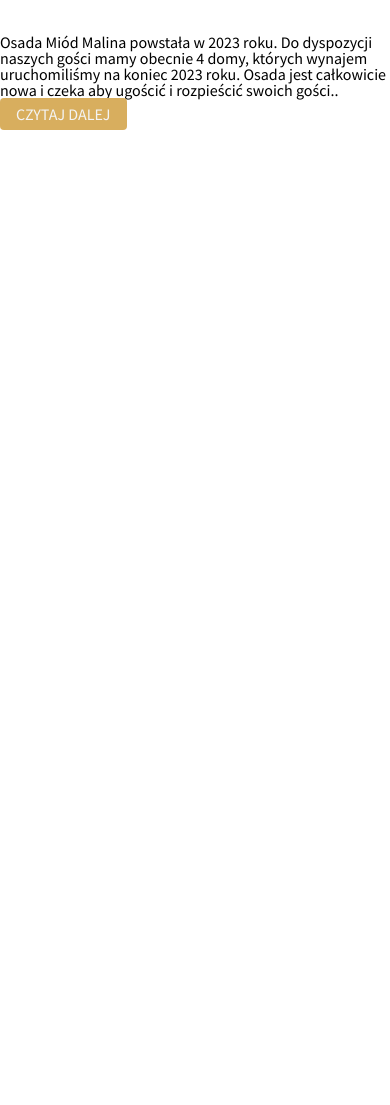
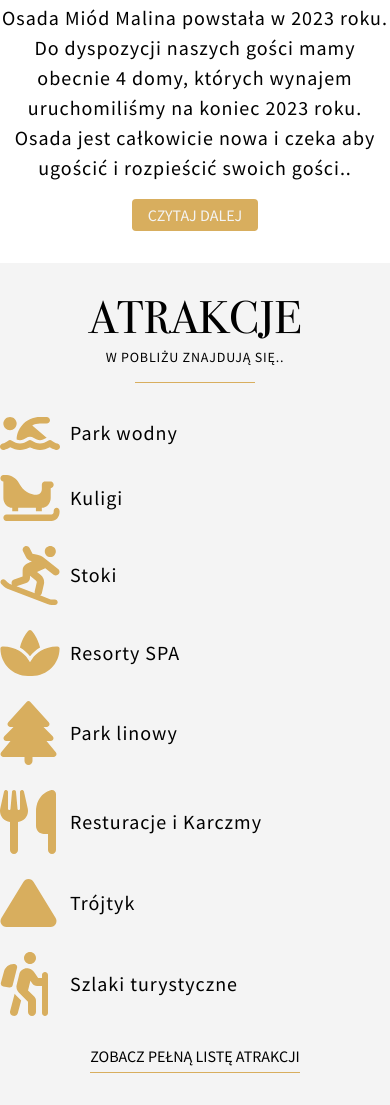
Before and after one commit to Iryna-Ozerova/holiday-resort, a plain HTML site: page index.html in a window 390 px wide. Shown: the part 1043-2148 px from the top of the page. Before the commit the page ends 1205 px from the top, so only its background shows below. Drawn offline with Linux system fonts and the light colour scheme.

Commit message:
add activities-section

```diff
--- a/css/styles.css
+++ b/css/styles.css
@@ -64,6 +64,7 @@ body {
 
 .header-block__text {
   letter-spacing: 0.8px;
+  line-height: 1.2;
   text-transform: uppercase;
 }
 
@@ -74,6 +75,13 @@ body {
 @media (max-width: 767.98px) {
   .header-block__title {
     font-size: 46px;
+  }
+  .header-block::after {
+    margin-top: 16px;
+  }
+
+  .header-block__text {
+    font-size: 14px;
   }
 }
 
@@ -195,10 +203,140 @@ body {
 }
 
 .about__content {
+  max-width: 600px;
+  margin: 0 auto;
+  text-align: center;
 }
 .about__text {
+  letter-spacing: 1px;
+  line-height: 1.5;
+  font-size: 20px;
+}
+
+.about__text:not(:last-child) {
+  margin-bottom: 32px;
+}
+
+.about__text p:not(:last-child) {
+  margin-bottom: 10px;
 }
 .about__button {
 }
 .button {
 }
+
+@media (max-width: 767.98px) {
+  .about__text {
+    font-style: 16px;
+  }
+
+  .about__text:not(:last-child) {
+    margin-bottom: 16px;
+  }
+
+  .about__header {
+    margin-bottom: 16px;
+  }
+}
+
+/*----------------*/
+
+.activities {
+  background: #f4f4f4;
+}
+.activities-container {
+  display: flex;
+  flex-direction: column;
+  gap: 64px;
+  align-items: center;
+}
+.activities__header {
+}
+
+.activities__items {
+  max-width: 930px;
+  margin: 0 auto;
+  align-self: stretch;
+  display: flex;
+  justify-content: center;
+  flex-wrap: wrap;
+  column-gap: 128px;
+  row-gap: 96px;
+}
+.activities__item {
+  text-align: center;
+  flex: 0 1 auto;
+  display: flex;
+  flex-direction: column;
+  justify-content: space-between;
+}
+.item-activities {
+}
+
+.item-activities__image {
+  flex-grow: 1;
+}
+.item-activities__icon {
+  max-width: 100%;
+}
+
+.item-activities__image:not(:last-child) {
+  margin-bottom: 16px;
+}
+.item-activities__label {
+  letter-spacing: 1px;
+  font-size: 20px;
+}
+.activities__link {
+  padding-bottom: 8px;
+  border-bottom: 1px solid #d8ae5e;
+  transition: all 0.3s;
+}
+
+@media (any-hover: hover) {
+  .activities__link:hover {
+    border-bottom: 1px solid #000;
+  }
+}
+
+@media (max-width: 991.98px) {
+  .activities__items {
+    row-gap: 50px;
+    column-gap: 80px;
+  }
+  .activities-container {
+    gap: 44px;
+  }
+}
+
+@media (max-width: 767.98px) {
+  .activities__items {
+    row-gap: 30px;
+    column-gap: 50px;
+  }
+  .activities-container {
+    gap: 32px;
+  }
+}
+
+@media (max-width: 430px) {
+  .activities__items {
+    justify-content: flex-start;
+    row-gap: 25px;
+    column-gap: 20px;
+  }
+  .activities__item {
+    text-align: left;
+    flex-direction: row;
+    align-items: center;
+    justify-content: flex-start;
+    column-gap: 10px;
+    flex: 1 1 100%;
+  }
+  .item-activities__image {
+    flex: 0 0 60px;
+  }
+  .item-activities__image:not(:last-child) {
+    margin-bottom: 0px;
+  }
+}
--- a/index.html
+++ b/index.html
@@ -56,6 +56,52 @@
             <a href="#" class="about__button button">CZYTAJ DALEJ</a>
         </div>
     </section>
+    <section class="page__activities activities">
+        <div class="activities-container">
+            <div class="activities__header header-block">
+                <h2 class="header-block__title">ATRAKCJE</h2>
+                <div class="header-block__text">
+                    <p>W POBLIŻU ZNAJDUJĄ SIĘ..</p>
+                </div>
+            </div>
+                <div class="activities__items">
+                    <div class="activities__item item-activities">
+                        <div class="item-activities__image"><img class="item-activities__icon" src="img/activities/01.svg" alt="image"></div>
+                        <div class="item-activities__label">Park wodny</div>
+                    </div>
+                    <div class="activities__item item-activities">
+                        <div class="item-activities__image"><img class="item-activities__icon" src="img/activities/02.svg" alt="image"></div>
+                        <div class="item-activities__label">Kuligi</div>
+                    </div>
+                    <div class="activities__item item-activities">
+                        <div class="item-activities__image"><img class="item-activities__icon" src="img/activities/03.svg" alt="image"></div>
+                        <div class="item-activities__label">Stoki</div>
+                    </div>
+                    <div class="activities__item item-activities">
+                        <div class="item-activities__image"><img class="item-activities__icon" src="img/activities/04.svg" alt="image"></div>
+                        <div class="item-activities__label">Resorty SPA</div>
+                    </div>
+                    <div class="activities__item item-activities">
+                        <div class="item-activities__image"><img class="item-activities__icon" src="img/activities/05.svg" alt="image"></div>
+                        <div class="item-activities__label">Park linowy</div>
+                    </div>
+                    <div class="activities__item item-activities">
+                        <div class="item-activities__image"><img class="item-activities__icon" src="img/activities/06.svg" alt="image"></div>
+                        <div class="item-activities__label">Resturacje i Karczmy</div>
+                    </div>
+                    <div class="activities__item item-activities">
+                        <div class="item-activities__image"><img class="item-activities__icon" src="img/activities/07.svg" alt="image"></div>
+                        <div class="item-activities__label">Trójtyk</div>
+                    </div>
+                    <div class="activities__item item-activities">
+                        <div class="item-activities__image"><img class="item-activities__icon" src="img/activities/08.svg" alt="image"></div>
+                        <div class="item-activities__label">Szlaki turystyczne</div>
+                    </div>
+                </div>
+                <a href="#" class="activities__link">ZOBACZ PEŁNĄ LISTĘ ATRAKCJI</a>
+            </div>
+        </div>
+    </section>
 </main>
 <footer class="footer"></footer>
 </footer>
```
Also changed, not shown: img/activities/01.svg (added), img/activities/02.svg (added), img/activities/03.svg (added), img/activities/04.svg (added), img/activities/05.svg (added), img/activities/06.svg (added), img/activities/07.svg (added), img/activities/08.svg (added).
